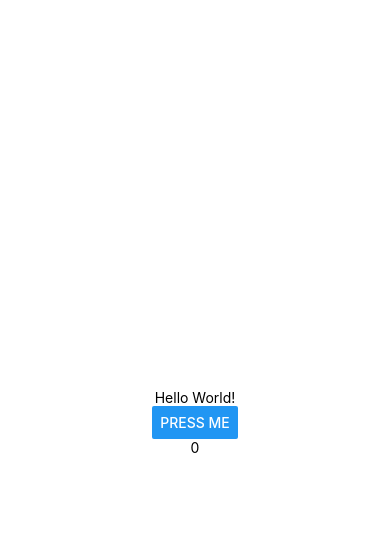
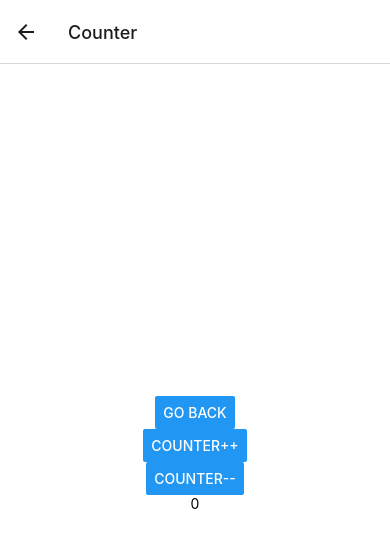
Before and after one commit to 0x7231636b/react-native-course, a React Native app: screen /Counter in a window 390 px wide. Shown: the top 548 px of the page. Built offline with nearby package versions, Linux system fonts and the light colour scheme.

Commit message:
Added a useEffect example with multiple screens

```diff
--- a/App.tsx
+++ b/App.tsx
@@ -1,31 +1,20 @@
-import { StatusBar } from "expo-status-bar";
-import { StyleSheet, Text, View, Alert } from "react-native";
-import { MyButton } from "./components/MyButton";
 import React from "react";
+import { NavigationContainer } from "@react-navigation/native";
+import { createNativeStackNavigator } from "@react-navigation/native-stack";
+import HomeScreen from "./screens/HomeScreen";
+import CounterScreen from "./screens/CounterScreen";
+
+const Stack = createNativeStackNavigator();
 
 export default function App() {
-  const [counter, setCounter] = React.useState(0);
-
+  // For screen navigation documentation see:
+  // https://reactnative.dev/docs/navigation
   return (
-    <View style={styles.container}>
-      <Text>Hello World!</Text>
-      <MyButton
-        text="press me"
-        onPress={() => {
-          setTimeout(() => setCounter((counter) => counter + 1), 1000);
-        }}
-      />
-      <Text>{counter}</Text>
-      <StatusBar style="auto" />
-    </View>
+    <NavigationContainer>
+      <Stack.Navigator>
+        <Stack.Screen name="Home" component={HomeScreen} />
+        <Stack.Screen name="Counter" component={CounterScreen} />
+      </Stack.Navigator>
+    </NavigationContainer>
   );
 }
-
-const styles = StyleSheet.create({
-  container: {
-    flex: 1,
-    backgroundColor: "#fff",
-    alignItems: "center",
-    justifyContent: "center",
-  },
-});
--- /dev/null
+++ b/screens/CounterScreen.tsx
@@ -0,0 +1,76 @@
+import { StatusBar } from "expo-status-bar";
+import { StyleSheet, Text, View, Alert } from "react-native";
+import { MyButton } from "../components/MyButton";
+import React from "react";
+
+// react documentation for useEffect:
+// https://react.dev/reference/react/useEffect#useeffect
+
+// useEffect runs once when an empty dependency array is declared []
+// useEffect runs every time when no dependency array is declared
+// useEffect runs every time a dependency from the dependency array changes [a, b, c]
+
+// Example of component class style development to show how useEffect
+// handles those kind of operations
+
+// class Welcome extends React.Component {
+// componentDidMount() {
+
+// }
+// componentDidUpdate() {
+
+// }
+// componentWillUnmount() {
+
+// }
+//   render() {
+//     return <h1>Hello, {this.props.name}</h1>;
+//   }
+// }
+
+export default function CounterScreen({ navigation }) {
+  const [counter, setCounter] = React.useState(0);
+
+  React.useEffect(() => {
+    // entered screen / componentDidMount
+    console.log("useEffect called");
+
+    console.log("State Counter:", counter);
+
+    return () => {
+      console.log("component left");
+      // Exit screen / componentWillUnmount
+    };
+  }, [counter]);
+
+  return (
+    <View style={styles.container}>
+      <MyButton text="go back" onPress={() => navigation.navigate("Home")} />
+      <MyButton
+        text="counter++"
+        onPress={() => {
+          // timeout only for demonstration purposes of useState
+          setTimeout(() => setCounter((counter) => counter + 1), 100);
+        }}
+      />
+      <MyButton
+        text="counter--"
+        onPress={() => {
+          // timeout only for demonstration purposes of useState
+          setTimeout(() => setCounter((counter) => counter - 1), 100);
+        }}
+      />
+      <Text>{counter}</Text>
+      <StatusBar style="auto" />
+    </View>
+  );
+}
+
+const styles = StyleSheet.create({
+  container: {
+    flex: 1,
+    backgroundColor: "#fff",
+    alignItems: "center",
+    justifyContent: "center",
+  },
+});
--- /dev/null
+++ b/screens/HomeScreen.tsx
@@ -0,0 +1,13 @@
+import { View } from "react-native";
+import { MyButton } from "../components/MyButton";
+
+export default function HomeScreen({ navigation }) {
+  return (
+    <View>
+      <MyButton
+        text="go to counter"
+        onPress={() => navigation.navigate("Counter")}
+      />
+    </View>
+  );
+}
```
Also changed, not shown: package.json (+6 -2 lines), 1 other file (tests, documents, lock files or other folders).
